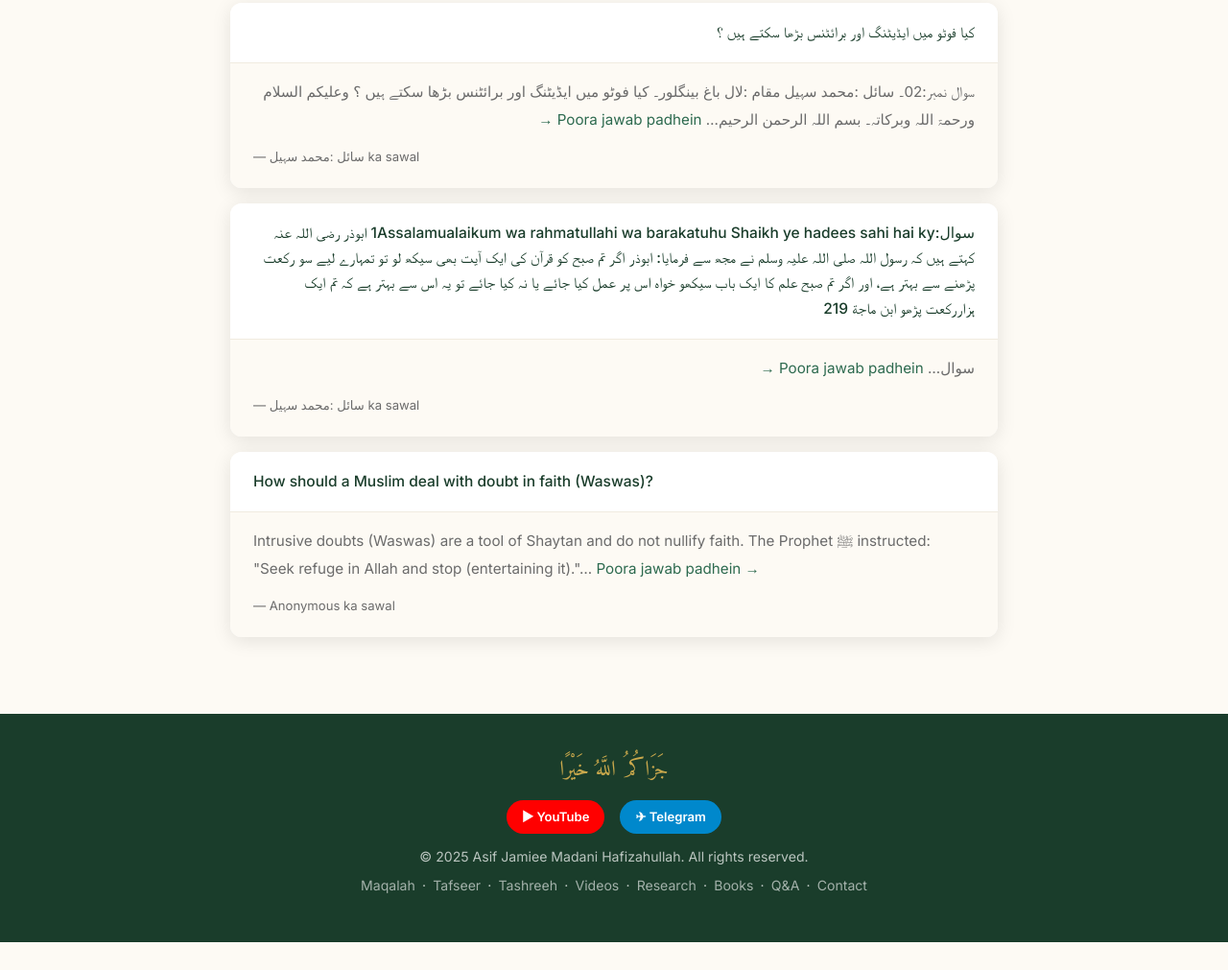
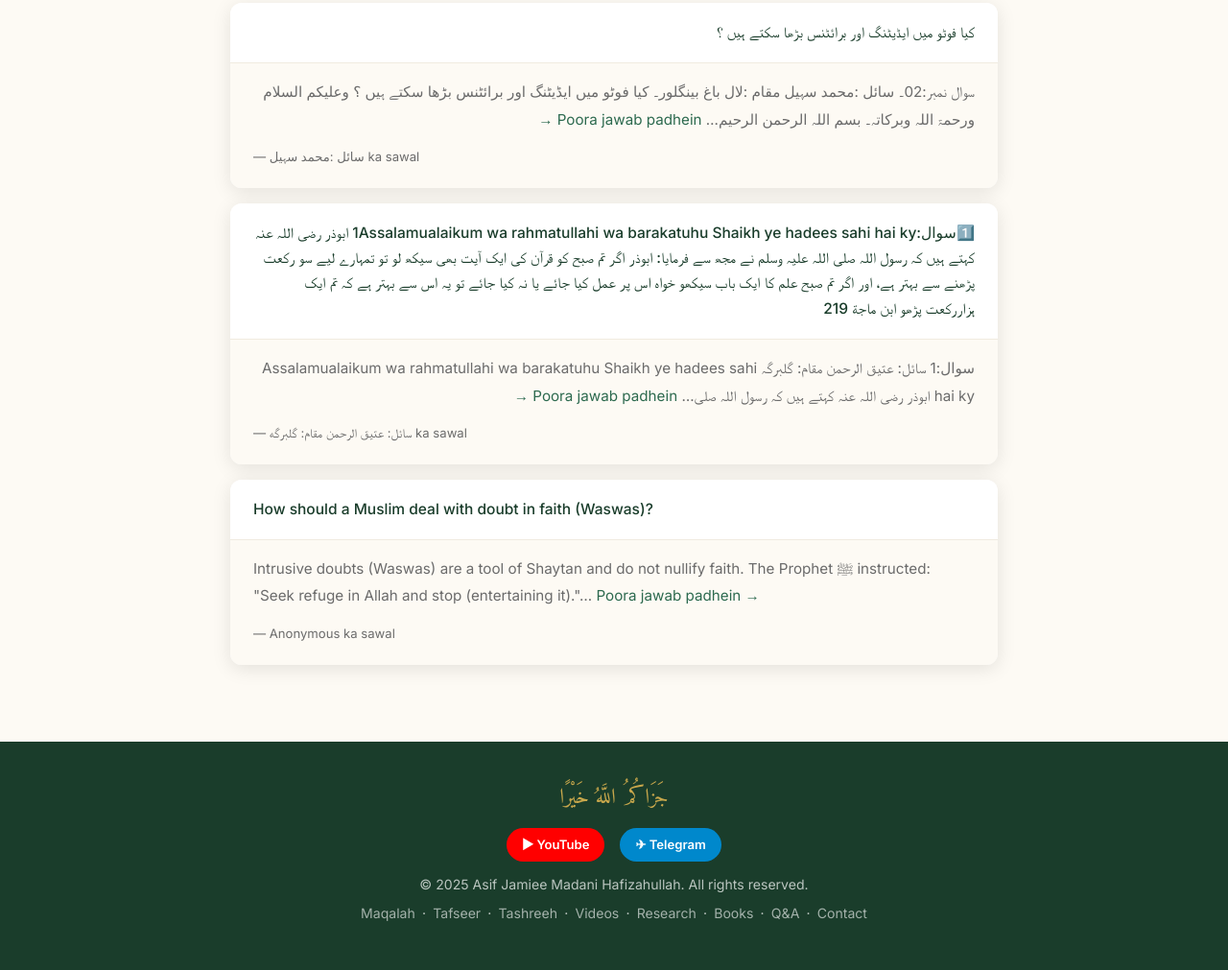
Before and after one commit to asifmadani/asifmadani.github.io, a plain HTML site: page qa.html in a window 1280 px wide. Shown: the part 1510-2521 px from the top of the page at 96% size. Before the commit the page ends 2492 px from the top, so only its background shows below. Drawn offline with Linux system fonts and the light colour scheme.

Commit message:
Admin edit: 1️⃣سوال:1Assalamualaikum wa rahmatullahi wa baraka

```diff
--- a/qa.html
+++ b/qa.html
@@ -155,13 +155,14 @@
             <p style="font-size:0.82rem;color:var(--text-light);margin-top:0.5rem;">— سائل :محمد سہیل ka sawal</p>
           </div>
         </div>
-        <div class="qa-item" data-name="سائل :محمد سہیل" data-id="1784070842318">
+
+        <div class="qa-item" data-name="سائل: عتیق الرحمن   مقام: گلبرگه" data-id="1784070842318">
           <div class="qa-question">
-            <h3><a href="qa/1784070842318.html">سوال:1Assalamualaikum wa rahmatullahi wa barakatuhu   Shaikh ye hadees sahi hai ky      ابوذر رضی اللہ عنہ کہتے ہیں کہ رسول اللہ صلى اللہ علیہ وسلم نے مجھ سے فرمایا:    ابوذر اگر تم صبح کو قرآن کی ایک آیت بھی سیکھ لو تو تمہارے لیے سو رکعت پڑھنے سے بہتر ہے، اور اگر تم صبح علم کا ایک باب سیکھو خواہ اس پر عمل کیا جائے یا نہ کیا جائے تو یہ اس سے بہتر ہے کہ تم ایک ہزاررکعت پڑھو     ابن ماجة 219</a></h3>
+            <h3><a href="qa/1784070842318.html">1️⃣سوال:1Assalamualaikum wa rahmatullahi wa barakatuhu   Shaikh ye hadees sahi hai ky      ابوذر رضی اللہ عنہ کہتے ہیں کہ رسول اللہ صلى اللہ علیہ وسلم نے مجھ سے فرمایا:    ابوذر اگر تم صبح کو قرآن کی ایک آیت بھی سیکھ لو تو تمہارے لیے سو رکعت پڑھنے سے بہتر ہے، اور اگر تم صبح علم کا ایک باب سیکھو خواہ اس پر عمل کیا جائے یا نہ کیا جائے تو یہ اس سے بہتر ہے کہ تم ایک ہزاررکعت پڑھو     ابن ماجة 219</a></h3>
           </div>
           <div class="qa-answer">
-            <div class="content-body"><p>سوال… <a href="qa/1784070842318.html">Poora jawab padhein →</a></p></div>
-            <p style="font-size:0.82rem;color:var(--text-light);margin-top:0.5rem;">— سائل :محمد سہیل ka sawal</p>
+            <div class="content-body"><p>سوال:1 سائل: عتیق الرحمن مقام: گلبرگہ Assalamualaikum wa rahmatullahi wa barakatuhu Shaikh ye hadees sahi hai ky ابوذر رضی اللہ عنہ کہتے ہیں کہ رسول اللہ صلى… <a href="qa/1784070842318.html">Poora jawab padhein →</a></p></div>
+            <p style="font-size:0.82rem;color:var(--text-light);margin-top:0.5rem;">— سائل: عتیق الرحمن   مقام: گلبرگه ka sawal</p>
           </div>
         </div>
 
```
